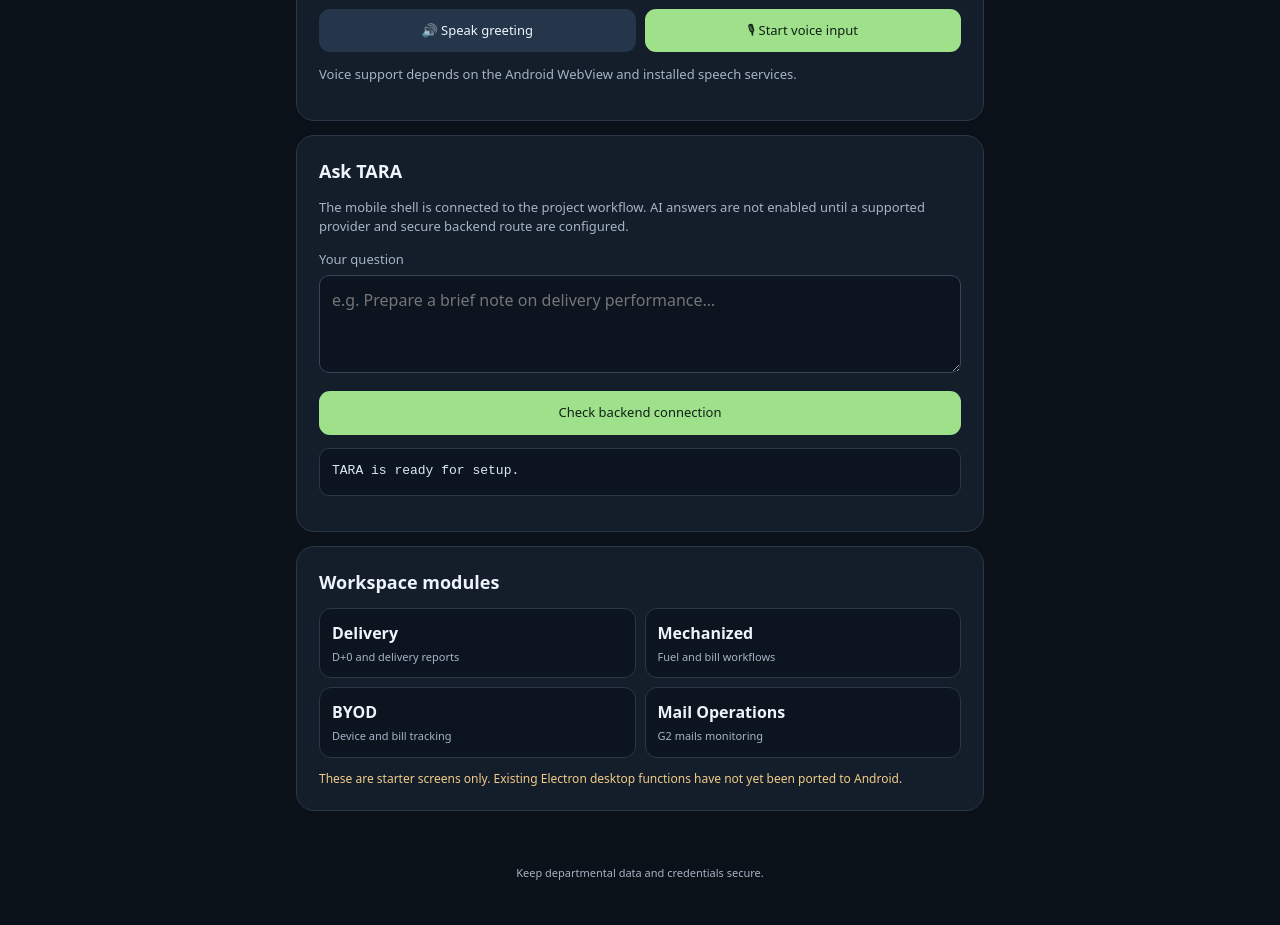
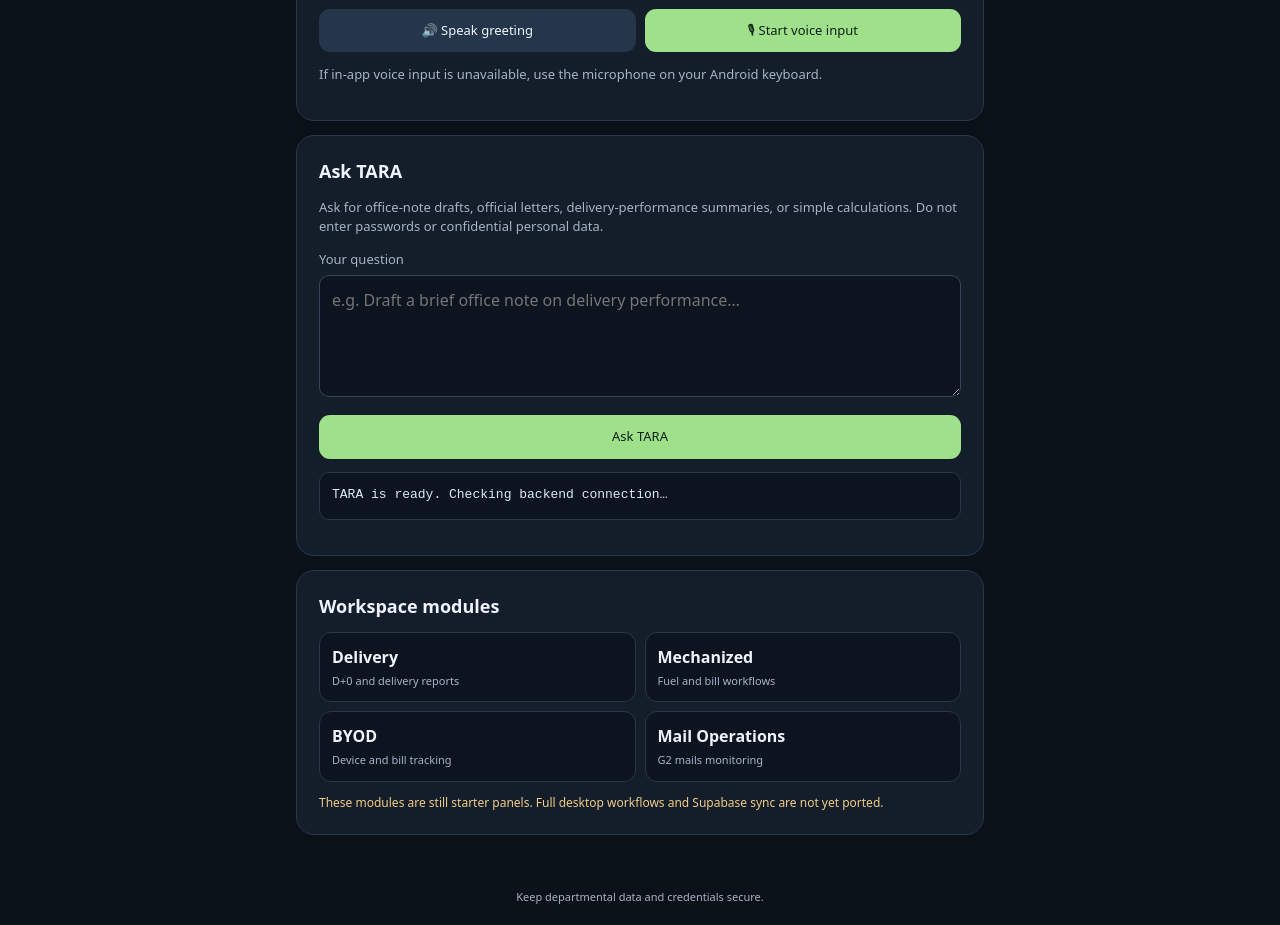
Before and after one commit to harichinnu10-dotcom/Tara-Android-, a website: page www/index.html in a window 1280 px wide. Shown: the part 359-1284 px from the top of the page. Before the commit the page ends 1260 px from the top, so only its background shows below. Drawn offline with Linux system fonts and the light colour scheme; no server answers.

Commit message:
Enable TARA question UI and API status controls

```diff
--- a/www/index.html
+++ b/www/index.html
@@ -12,7 +12,7 @@
   <header class="topbar">
     <div class="brand-mark" aria-hidden="true">T</div>
     <div><strong>TARA</strong><small>Postal Research &amp; Guidance Assistant</small></div>
-    <span id="api-status" class="status">API not checked</span>
+    <button id="check-api" class="status" type="button" aria-label="Check backend connection">Check API</button>
   </header>
   <main>
     <section class="welcome">
@@ -30,15 +30,15 @@
         <button id="speak" class="secondary" type="button">🔊 Speak greeting</button>
         <button id="listen" type="button">🎙 Start voice input</button>
       </div>
-      <p id="voice-status" class="muted" role="status">Voice support depends on the Android WebView and installed speech services.</p>
+      <p id="voice-status" class="muted" role="status">If in-app voice input is unavailable, use the microphone on your Android keyboard.</p>
     </section>
     <section class="panel">
       <h2>Ask TARA</h2>
-      <p class="muted">The mobile shell is connected to the project workflow. AI answers are not enabled until a supported provider and secure backend route are configured.</p>
+      <p class="muted">Ask for office-note drafts, official letters, delivery-performance summaries, or simple calculations. Do not enter passwords or confidential personal data.</p>
       <label for="question">Your question</label>
-      <textarea id="question" rows="3" placeholder="e.g. Prepare a brief note on delivery performance…"></textarea>
-      <button id="send" type="button" class="full">Check backend connection</button>
-      <pre id="answer" class="answer" aria-live="polite">TARA is ready for setup.</pre>
+      <textarea id="question" rows="4" placeholder="e.g. Draft a brief office note on delivery performance…"></textarea>
+      <button id="send" type="button" class="full">Ask TARA</button>
+      <pre id="answer" class="answer" aria-live="polite">TARA is ready. Checking backend connection…</pre>
     </section>
     <section class="panel">
       <h2>Workspace modules</h2>
@@ -48,10 +48,11 @@
         <div class="module"><b>BYOD</b><small>Device and bill tracking</small></div>
         <div class="module"><b>Mail Operations</b><small>G2 mails monitoring</small></div>
       </div>
-      <p class="notice">These are starter screens only. Existing Electron desktop functions have not yet been ported to Android.</p>
+      <p class="notice">These modules are still starter panels. Full desktop workflows and Supabase sync are not yet ported.</p>
     </section>
   </main>
   <footer>Keep departmental data and credentials secure.</footer>
   <script src="app.js"></script>
+  <script>document.getElementById('check-api').addEventListener('click', () => window.TARA_CHECK_API && window.TARA_CHECK_API());</script>
 </body>
 </html>
```
